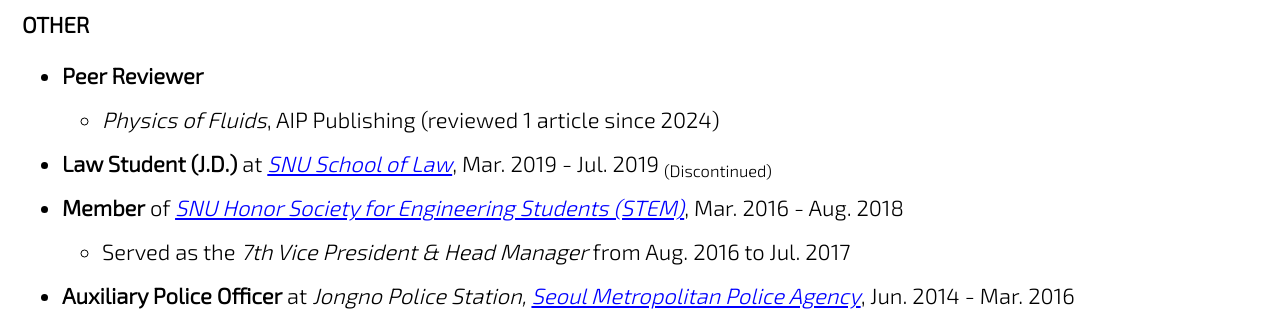
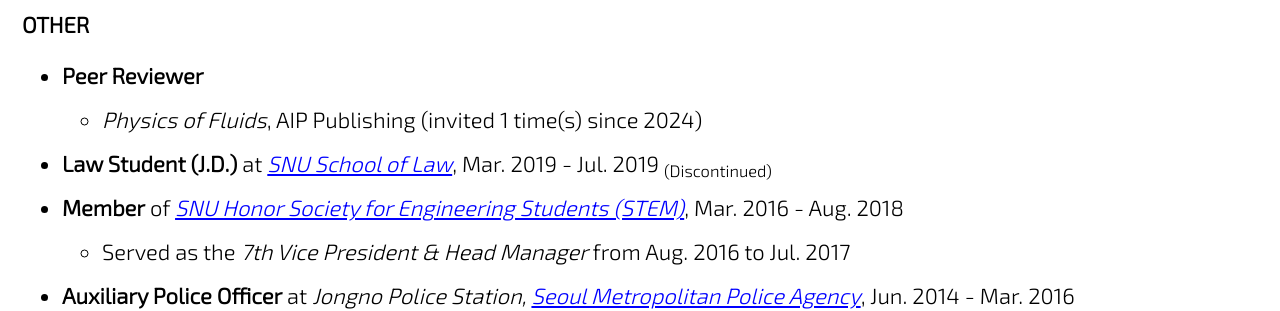
Before and after one commit to jun9303/jun9303.github.io, a Jekyll site: the page built from _pages/about_me.md, in a window 1280 px wide and 900 px high, scrolled down 2858 px. Shown: the part 154-465 px from the top of the window. Built offline with Jekyll 4.4.1, drawn with Linux system fonts in a browser that asks for light colours; cached includes are drawn as plain includes; nearby versions of some CDN libraries.

Commit message:
Profile Updated 071424

```diff
--- a/_pages/about_me.md
+++ b/_pages/about_me.md
@@ -98,7 +98,7 @@ feature_row:
 ### OTHER
 
 - **Peer Reviewer**
-  + *Physics of Fluids*, AIP Publishing (reviewed 1 article since 2024)
+  + *Physics of Fluids*, AIP Publishing (invited 1 time(s) since 2024)
 - **Law Student (J.D.)** at *[SNU School of Law](http://law.snu.ac.kr/index_en.php)*, Mar. 2019 - Jul. 2019 <sub>(Discontinued)</sub>
 - **Member** of *[SNU Honor Society for Engineering Students (STEM)](https://gongwoo.snu.ac.kr)*, Mar. 2016 - Aug. 2018
   + Served as the *7th Vice President & Head Manager* from Aug. 2016 to Jul. 2017
```
